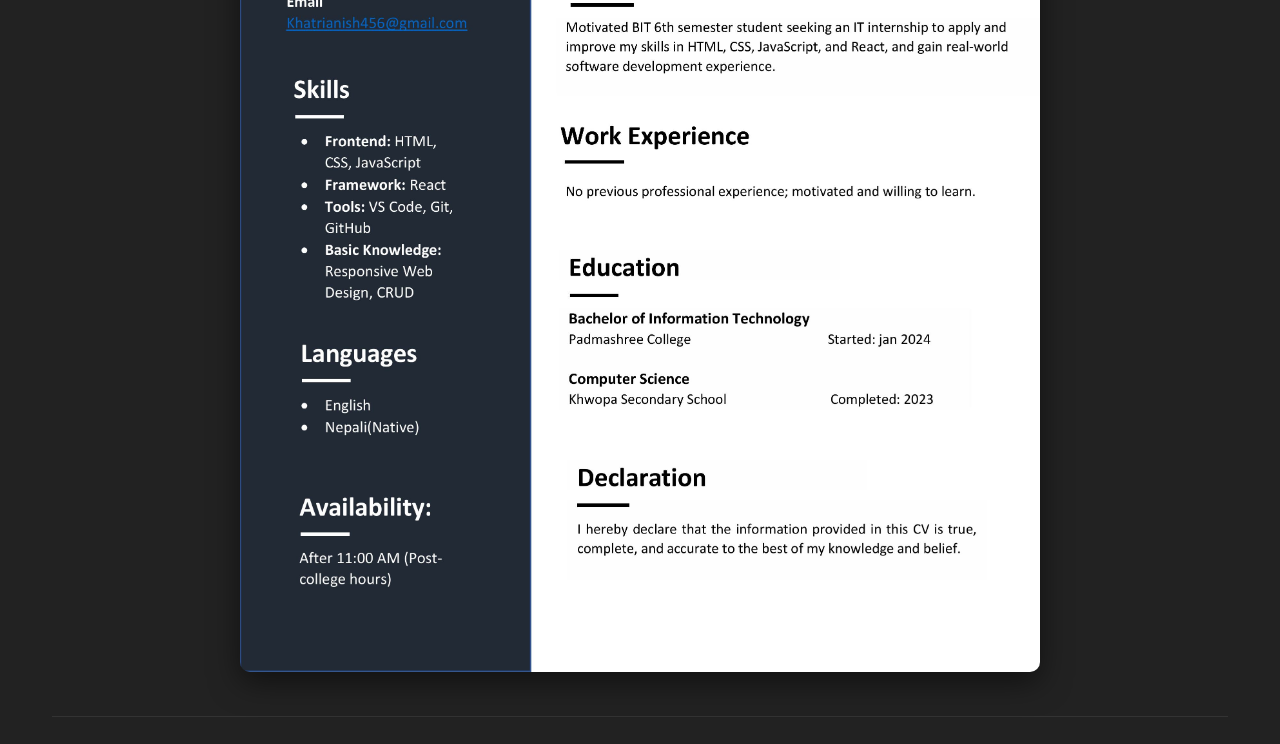
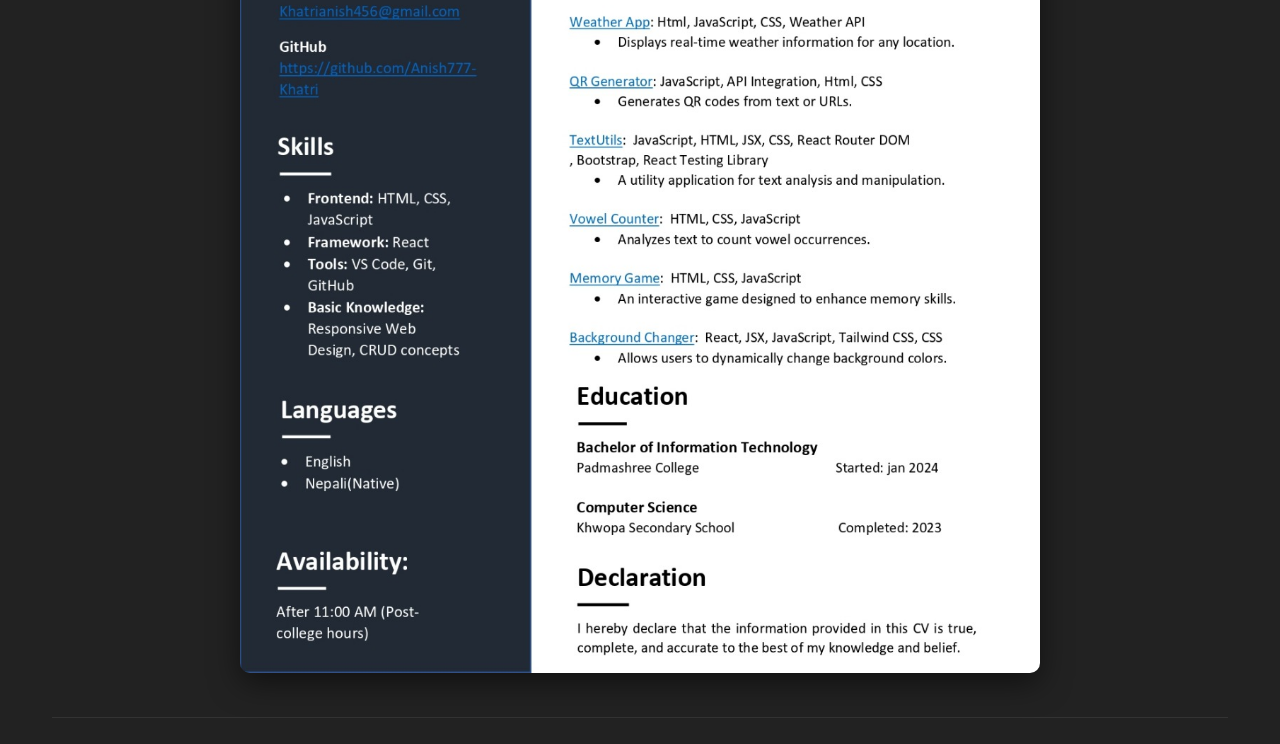
Before and after one commit to Anish777-Khatri/portfolio, a plain HTML site: page Resume.html in a window 1280 px wide. Shown: the part 614-1358 px from the top of the page. Drawn offline with Linux system fonts and the light colour scheme.

Commit message:
more changes

```diff
--- a/Resume.html
+++ b/Resume.html
@@ -31,14 +31,16 @@
             </header>
             <body>
 <main class="image-content">
-        <div class="container">
-            <div class="image-wrapper">
-                <img src="images/CV.jpg"
-                     alt="Resume"
+    <div class="container">
+        <div class="image-wrapper">
+            <a href="images/anish.pdf" target="_blank">
+                <img src="images/cv.jpeg"
+                     alt="Resume - Click to view PDF"
                      class="resume-image">
-            </div>
+            </a>
         </div>
-    </main>
+    </div>
+</main>
     <footer>
         <div class="container">
             <div class="footer-content">
```
Also changed, not shown: index.html (+1 -1 lines), images/cv.jpeg (added), resume.css (line endings or trailing spaces), 1 other file.
